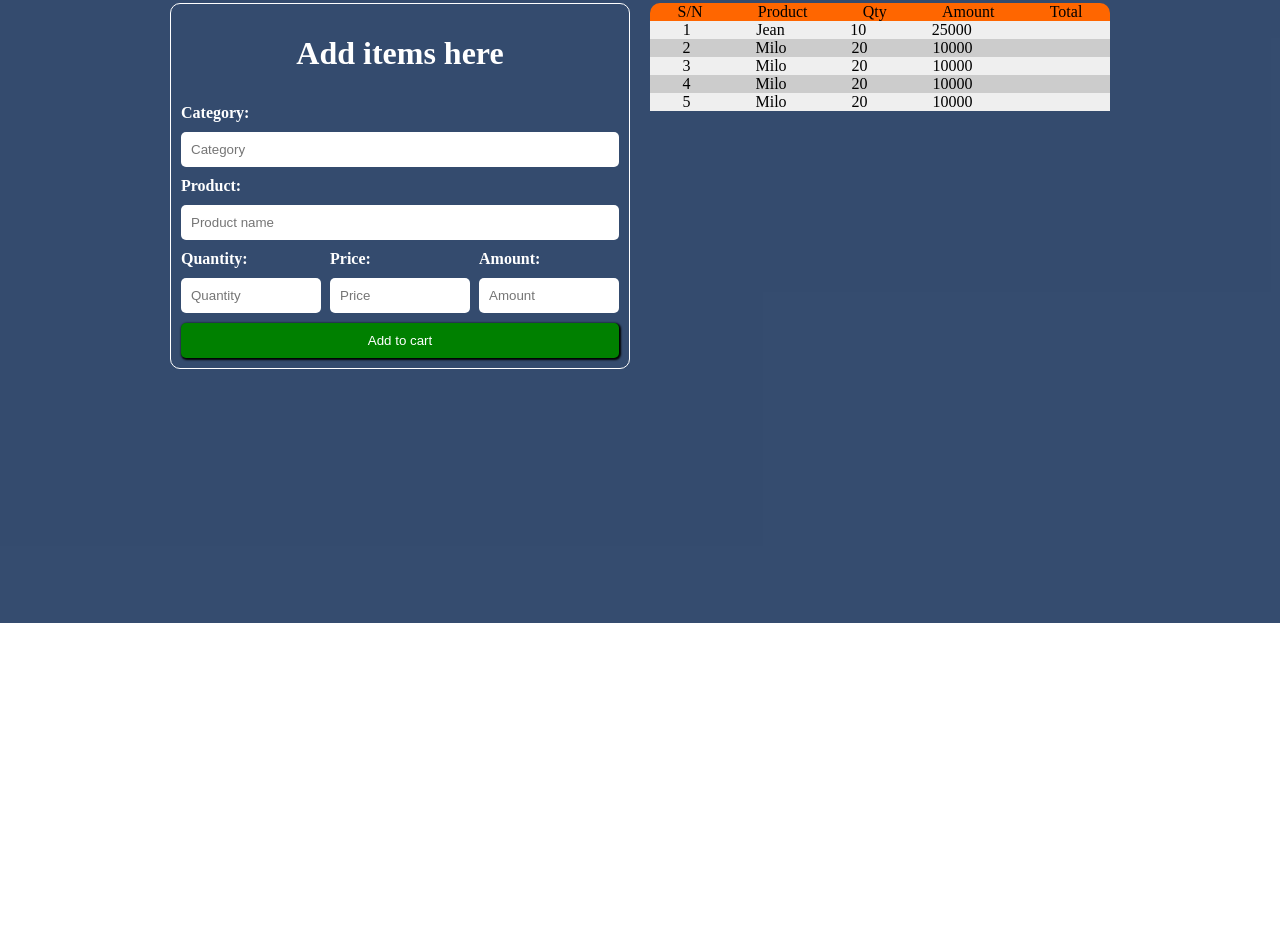
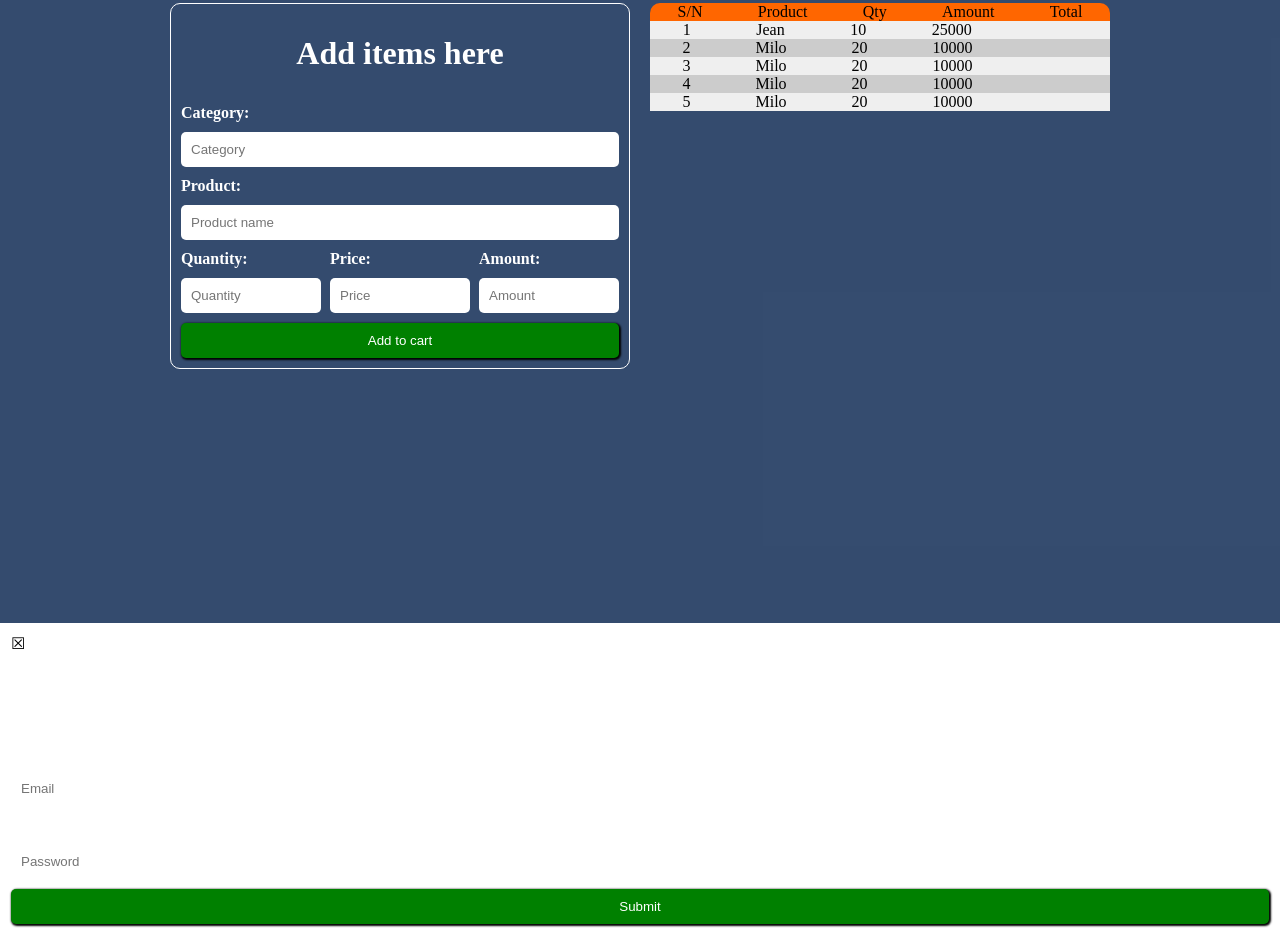
Before and after one commit to danoseun/Store-Manager, a plain HTML site: page UI/add-to-cart.html in a window 1280 px wide. Shown: the part 217-1152 px from the top of the page. Before the commit the page ends 840 px from the top, so only its background shows below. Drawn offline with Linux system fonts and the light colour scheme.

Commit message:
[Feature #161145918]  Create markup for modal to register attendant

```diff
--- a/UI/add-to-cart.html
+++ b/UI/add-to-cart.html
@@ -110,3 +110,19 @@
 
         </div>
     </div>
+    <div class="modal">
+        <form action="add-to-cart.html" class="signup-form">
+            <div class="cancel">&#9746;</div>
+            <h1>Create New Attendant</h1>
+            <label for="email">Email:</label>
+            <input type="text" placeholder="Email" autofocus autocomplete="">
+            <label for="password">Password:</label>
+            <input type="password" placeholder="Password">
+            <input type="submit" value="Submit">
+        </form>
+    </div>
+
+    <script src="js/cart.js"></script>
+</body>
+
+</html>
```
Lines whose indentation alone changed are shown as unchanged.
